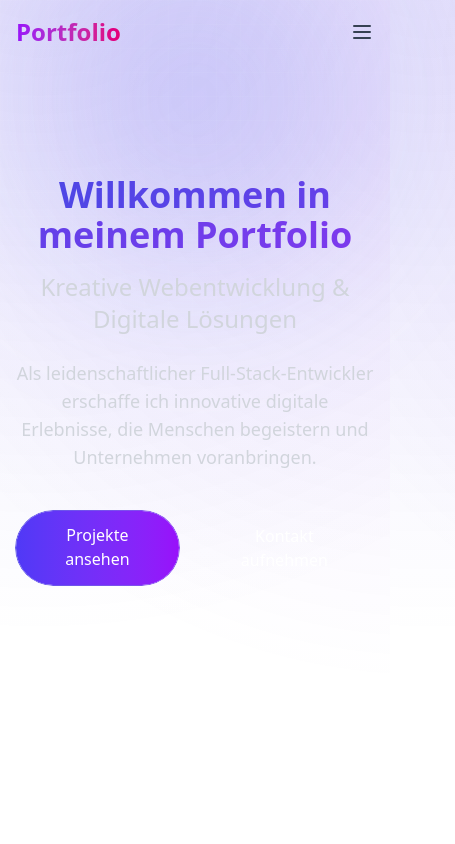
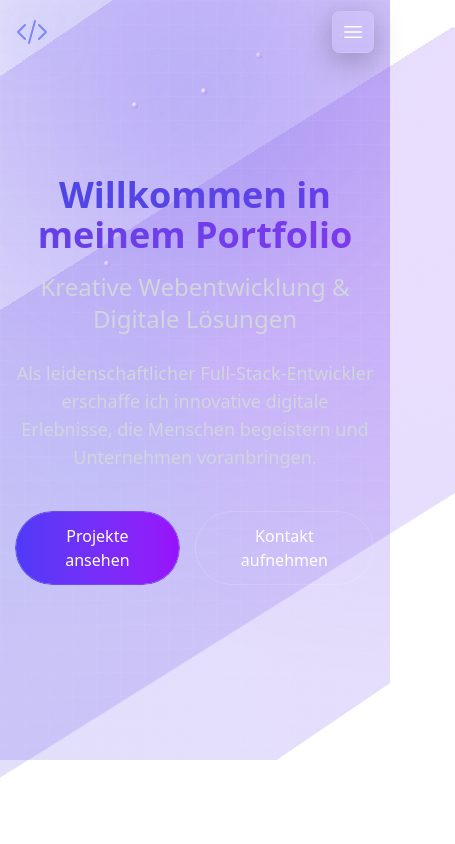
Before and after one commit to khaledpage/profile, a Next.js app in the folder my-portfolio/: page / in a window 390 px wide. Shown: the top 844 px of the page, 455 px wide, since content can reach past the window. Built offline with nearby package versions, Linux system fonts and the light colour scheme.

Commit message:
refactor

```diff
--- a/my-portfolio/src/app/globals.css
+++ b/my-portfolio/src/app/globals.css
@@ -128,3 +128,14 @@ body {
   -webkit-box-orient: vertical;
   overflow: hidden;
 }
+
+/* Animated gradient background */
+.animated-gradient {
+  background: conic-gradient(from 180deg at 50% 50%, rgba(79,70,229,0.35), rgba(124,58,237,0.35), rgba(79,70,229,0.35));
+  animation: gradientShift 40s linear infinite;
+}
+@keyframes gradientShift {
+  0% { transform: rotate(0deg) scale(1); }
+  50% { transform: rotate(180deg) scale(1.05); }
+  100% { transform: rotate(360deg) scale(1); }
+}
--- a/my-portfolio/src/app/layout.tsx
+++ b/my-portfolio/src/app/layout.tsx
@@ -43,6 +43,7 @@ export default function RootLayout({
         <div className="relative min-h-dvh">
           {/* subtle grid background */}
           <div className="fixed inset-0 bg-grid pointer-events-none" aria-hidden />
+          <div className="fixed inset-0 animated-gradient opacity-50 -z-10" aria-hidden />
           {children}
         </div>
       </body>
--- a/my-portfolio/src/components/layout/Header.tsx
+++ b/my-portfolio/src/components/layout/Header.tsx
@@ -1,65 +1,177 @@
 'use client';
 
 import { useState, useEffect } from 'react';
-import { motion } from 'framer-motion';
-import Link from 'next/link';
+import { motion, AnimatePresence } from 'framer-motion';
+import { Bars3Icon, XMarkIcon, CodeBracketIcon } from '@heroicons/react/24/outline';
 
-const Header = () => {
-  const [isScrolled, setIsScrolled] = useState(false);
+export default function Header() {
+  const [isOpen, setIsOpen] = useState(false);
+  const [scrolled, setScrolled] = useState(false);
 
   useEffect(() => {
     const handleScroll = () => {
-      setIsScrolled(window.scrollY > 10);
+      setScrolled(window.scrollY > 50);
     };
 
     window.addEventListener('scroll', handleScroll);
     return () => window.removeEventListener('scroll', handleScroll);
   }, []);
 
+  const navItems = [
+    { href: '#about', label: 'About' },
+    { href: '#projects', label: 'Projects' },
+    { href: '#skills', label: 'Skills' },
+    { href: '#contact', label: 'Contact' },
+  ];
+
   return (
+    <>
+      {/* Particles Background */}
+      <div className="particles fixed inset-0 z-0">
+        {[...Array(20)].map((_, i) => (
+          <div
+            key={i}
+            className="particle"
+            style={{
+              left: `${Math.random() * 100}%`,
+              animationDelay: `${Math.random() * 20}s`,
+              animationDuration: `${15 + Math.random() * 10}s`,
+            }}
+          />
+        ))}
+      </div>
+
       <motion.header
-      className={`fixed w-full z-50 transition-all duration-300 ${
-        isScrolled ? 'bg-white/80 backdrop-blur-md shadow-lg' : 'bg-transparent'
-      }`}
         initial={{ y: -100 }}
         animate={{ y: 0 }}
-      transition={{ duration: 0.5 }}
+        className={`fixed top-0 left-0 right-0 z-50 transition-all duration-300 ${
+          scrolled
+            ? 'glass backdrop-blur-xl border-b border-white/10'
+            : 'bg-transparent'
+        }`}
       >
-      <div className="container mx-auto px-4 sm:px-6 lg:px-8">
-        <div className="flex items-center justify-between h-16">
-          <Link href="/" className="text-2xl font-bold bg-gradient-to-r from-purple-600 to-pink-600 bg-clip-text text-transparent">
+        <nav className="container mx-auto px-4 sm:px-6 lg:px-8">
+          <div className="flex items-center justify-between h-16 lg:h-20">
+            {/* Logo */}
+            <motion.a
+              href="#"
+              className="flex items-center space-x-2 group"
+              whileHover={{ scale: 1.05 }}
+              whileTap={{ scale: 0.95 }}
+            >
+              <div className="relative">
+                <CodeBracketIcon className="h-8 w-8 text-indigo-400 group-hover:text-indigo-300 transition-colors" />
+                <div className="absolute inset-0 bg-indigo-400/20 blur-xl rounded-full group-hover:bg-indigo-300/30 transition-all" />
+              </div>
+              <span className="font-bold text-xl gradient-text hidden sm:block">
                 Portfolio
-          </Link>
+              </span>
+            </motion.a>
 
-          <nav className="hidden md:flex space-x-8">
-            {['Home', 'About', 'Projects', 'Contact'].map((item) => (
-              <Link
-                key={item}
-                href={`#${item.toLowerCase()}`}
-                className="text-gray-700 hover:text-purple-600 transition-colors duration-300"
+            {/* Desktop Navigation */}
+            <div className="hidden md:flex items-center space-x-8">
+              {navItems.map((item, index) => (
+                <motion.a
+                  key={item.href}
+                  href={item.href}
+                  className="relative text-gray-300 hover:text-white font-medium transition-colors group"
+                  initial={{ opacity: 0, y: -20 }}
+                  animate={{ opacity: 1, y: 0 }}
+                  transition={{ delay: index * 0.1 }}
+                  whileHover={{ y: -2 }}
                 >
-                {item}
-              </Link>
+                  {item.label}
+                  <span className="absolute inset-x-0 -bottom-1 h-0.5 bg-gradient-to-r from-indigo-400 to-purple-400 transform scale-x-0 group-hover:scale-x-100 transition-transform origin-left" />
+                </motion.a>
               ))}
+            </div>
+
+            {/* CTA Button */}
+            <motion.a
+              href="#contact"
+              className="hidden md:block relative px-6 py-2 bg-gradient-to-r from-indigo-600 to-purple-600 text-white font-medium rounded-full hover:from-indigo-500 hover:to-purple-500 transition-all interactive-border pulse-glow"
+              whileHover={{ scale: 1.05 }}
+              whileTap={{ scale: 0.95 }}
+              initial={{ opacity: 0, x: 20 }}
+              animate={{ opacity: 1, x: 0 }}
+              transition={{ delay: 0.5 }}
+            >
+              Let&apos;s Talk
+            </motion.a>
+
+            {/* Mobile Menu Button */}
+            <motion.button
+              className="md:hidden relative z-50 p-2 rounded-lg glass"
+              onClick={() => setIsOpen(!isOpen)}
+              whileTap={{ scale: 0.9 }}
+            >
+              <AnimatePresence mode="wait">
+                {isOpen ? (
+                  <motion.div
+                    key="close"
+                    initial={{ rotate: -180, opacity: 0 }}
+                    animate={{ rotate: 0, opacity: 1 }}
+                    exit={{ rotate: 180, opacity: 0 }}
+                    transition={{ duration: 0.2 }}
+                  >
+                    <XMarkIcon className="h-6 w-6 text-white" />
+                  </motion.div>
+                ) : (
+                  <motion.div
+                    key="open"
+                    initial={{ rotate: 180, opacity: 0 }}
+                    animate={{ rotate: 0, opacity: 1 }}
+                    exit={{ rotate: -180, opacity: 0 }}
+                    transition={{ duration: 0.2 }}
+                  >
+                    <Bars3Icon className="h-6 w-6 text-white" />
+                  </motion.div>
+                )}
+              </AnimatePresence>
+            </motion.button>
+          </div>
         </nav>
 
-          <button className="md:hidden">
-            <svg
-              className="h-6 w-6 text-gray-700"
-              fill="none"
-              strokeLinecap="round"
-              strokeLinejoin="round"
-              strokeWidth="2"
-              viewBox="0 0 24 24"
-              stroke="currentColor"
+        {/* Mobile Menu */}
+        <AnimatePresence>
+          {isOpen && (
+            <motion.div
+              initial={{ opacity: 0, height: 0 }}
+              animate={{ opacity: 1, height: 'auto' }}
+              exit={{ opacity: 0, height: 0 }}
+              className="md:hidden glass-dark border-t border-white/10"
             >
-              <path d="M4 6h16M4 12h16M4 18h16"></path>
-            </svg>
-          </button>
+              <div className="container mx-auto px-4 py-6">
+                <div className="flex flex-col space-y-4">
+                  {navItems.map((item, index) => (
+                    <motion.a
+                      key={item.href}
+                      href={item.href}
+                      className="text-gray-300 hover:text-white font-medium py-2 px-4 rounded-lg hover:bg-white/5 transition-all"
+                      initial={{ opacity: 0, x: -20 }}
+                      animate={{ opacity: 1, x: 0 }}
+                      transition={{ delay: index * 0.1 }}
+                      onClick={() => setIsOpen(false)}
+                    >
+                      {item.label}
+                    </motion.a>
+                  ))}
+                  <motion.a
+                    href="#contact"
+                    className="mt-4 px-6 py-3 bg-gradient-to-r from-indigo-600 to-purple-600 text-white font-medium rounded-full text-center"
+                    initial={{ opacity: 0, y: 20 }}
+                    animate={{ opacity: 1, y: 0 }}
+                    transition={{ delay: 0.4 }}
+                    onClick={() => setIsOpen(false)}
+                  >
+                    Let&apos;s Talk
+                  </motion.a>
                 </div>
               </div>
+            </motion.div>
+          )}
+        </AnimatePresence>
       </motion.header>
+    </>
   );
-};
-
-export default Header;
+}
--- a/my-portfolio/src/components/sections/Hero.tsx
+++ b/my-portfolio/src/components/sections/Hero.tsx
@@ -24,10 +24,11 @@ export default function Hero({
   secondaryButton,
 }: HeroProps) {
   return (
-    <section className="relative min-h-[90vh] flex items-center justify-center">
+  <section className="relative min-h-[90vh] flex items-center justify-center overflow-hidden">
       {/* spotlight gradient */}
       <div className="absolute inset-0 -z-10">
-        <div className="pointer-events-none absolute -top-40 left-1/2 h-[520px] w-[520px] -translate-x-1/2 rounded-full bg-[radial-gradient(closest-side,rgba(99,102,241,0.25),transparent)] blur-3xl" />
+    <div className="pointer-events-none absolute -top-40 left-1/2 h-[520px] w-[520px] -translate-x-1/2 rounded-full bg-[radial-gradient(closest-side,rgba(99,102,241,0.25),transparent)] blur-3xl" />
+    <div className="animated-gradient absolute -inset-40 opacity-50" />
       </div>
 
       <div className="container mx-auto px-4 sm:px-6 lg:px-8">
@@ -63,7 +64,7 @@ export default function Hero({
             initial={{ opacity: 0, y: 20 }}
             animate={{ opacity: 1, y: 0 }}
             transition={{ duration: 0.5, delay: 0.4 }}
-            className="flex justify-center gap-4"
+            className="flex justify-center items-center gap-4"
           >
             <a
               href={primaryButton.link}
--- a/my-portfolio/src/components/ui/ProjectCard.tsx
+++ b/my-portfolio/src/components/ui/ProjectCard.tsx
@@ -1,7 +1,8 @@
-'use client';
+"use client";
 
 import { motion } from 'framer-motion';
 import Image from 'next/image';
+import Link from 'next/link';
 
 interface ProjectCardProps {
   title: string;
@@ -13,13 +14,11 @@ interface ProjectCardProps {
 
 const ProjectCard = ({ title, description, image, tags, link }: ProjectCardProps) => {
   return (
-    <motion.a
-      href={link}
-      target="_blank"
-      rel="noopener noreferrer"
+    <motion.div
       whileHover={{ y: -8 }}
       className="group block overflow-hidden rounded-2xl glass lift"
     >
+      <Link href={`/projects/${slugify(title)}`} className="block">
         <div className="relative h-48 w-full">
           <Image src={image} alt={title} fill className="object-cover transition-transform duration-500 group-hover:scale-105" />
           <div className="absolute inset-0 bg-gradient-to-t from-black/50 to-transparent opacity-70" />
@@ -35,10 +34,19 @@ const ProjectCard = ({ title, description, image, tags, link }: ProjectCardProps
         <div className="p-6">
           <h3 className="text-lg font-semibold mb-1">{title}</h3>
           <p className="text-sm text-gray-300 mb-4 line-clamp-3">{description}</p>
-        <span className="inline-flex items-center text-sm gradient-text">View Project →</span>
+          <span className="inline-flex items-center text-sm gradient-text">Mehr erfahren →</span>
         </div>
-    </motion.a>
+      </Link>
+
+      <div className="px-6 pb-6 -mt-2">
+        <a href={link} target="_blank" rel="noopener noreferrer" className="text-xs text-gray-400 hover:text-white">Externer Link</a>
+      </div>
+    </motion.div>
   );
 };
 
+function slugify(title: string) {
+  return title.toLowerCase().replace(/[^a-z0-9]+/g, '-').replace(/(^-|-$)/g, '');
+}
+
 export default ProjectCard;
```
Also changed, not shown: my-portfolio/src/app/page.tsx (+19 -41 lines), my-portfolio/src/app/projects/[slug]/page.tsx (added, +69 -0 lines). Lines whose indentation alone changed are shown as unchanged.
